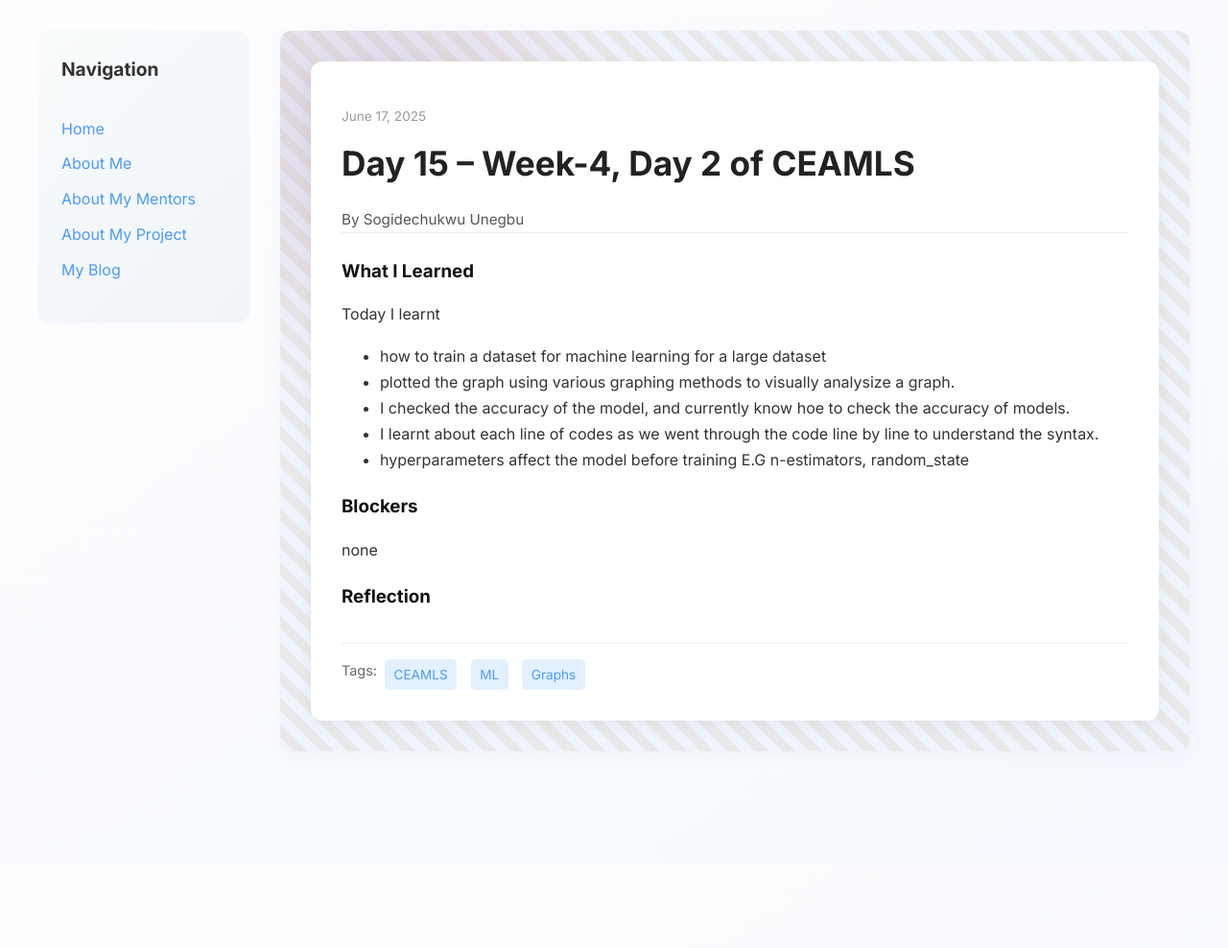
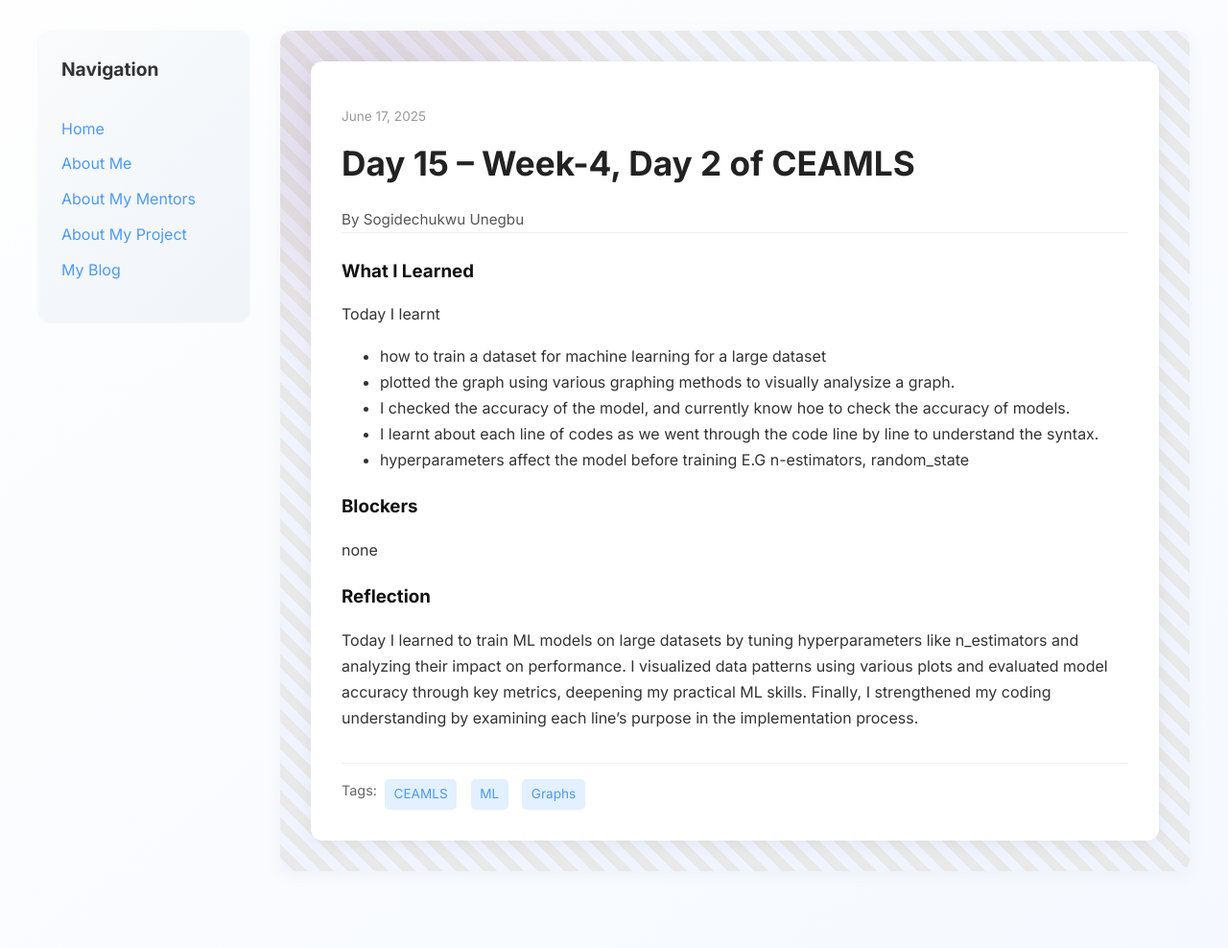
Before and after one commit to UnegbuSogidechukwu/UnegbuSogidechukwu.github.io, a Jekyll site: the page built from _posts/2025-06-17-day-16.md, in a window 1280 px wide. Shown: the whole page at 96% size. Built offline with Jekyll 4.4.1, drawn with Linux system fonts in a browser that asks for light colours; before the commit the page ends 900 px from its top, so only the background shows below that.

Commit message:
Update 2025-06-17-day-16.md

```diff
--- a/_posts/2025-06-17-day-16.md
+++ b/_posts/2025-06-17-day-16.md
@@ -19,6 +19,7 @@ blockers: |
 
 
 reflection: |
+  Today I learned to train ML models on large datasets by tuning hyperparameters like n_estimators and analyzing their impact on performance. I visualized data patterns using various plots and evaluated model accuracy through key metrics, deepening my practical ML skills. Finally, I strengthened my coding understanding by examining each line's purpose in the implementation process.
 
 
 ---
```
